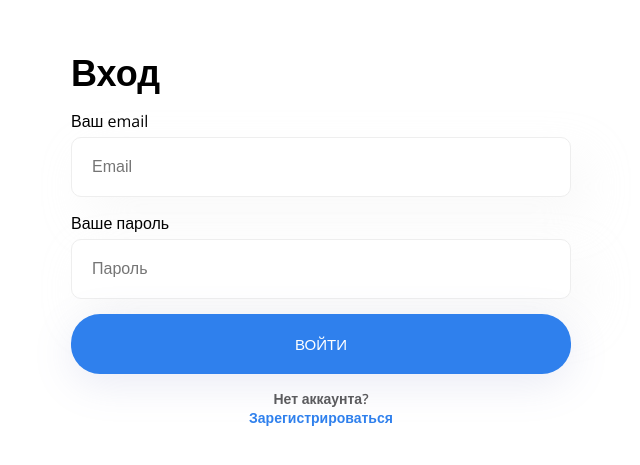
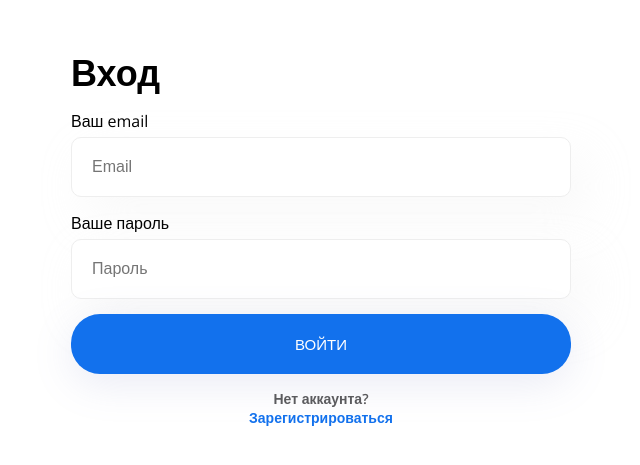
Before and after one commit to Pavel-Tyan/post-app, a React (Vite) app: page /login in a window 1280 px wide. Shown: the part 161-626 px from the top of the page, without its empty margins (319-959 px from the left). Built offline with nearby package versions, Linux system fonts and the light colour scheme.

Commit message:
feat: change main colors

```diff
--- a/src/index.css
+++ b/src/index.css
@@ -1,7 +1,7 @@
 :root {
     --font: 'Open Sans', sans-serif;
-    --primary-color: #2f80ed;
-    --secondary-color: #0894d1;
+    --primary-color: #1271ed;
+    --secondary-color: #51cff3;
     --text-primary-color: #000000;
     --text-secondary-color: #5b5b5e;
     --white-color: #ffffff;
```
